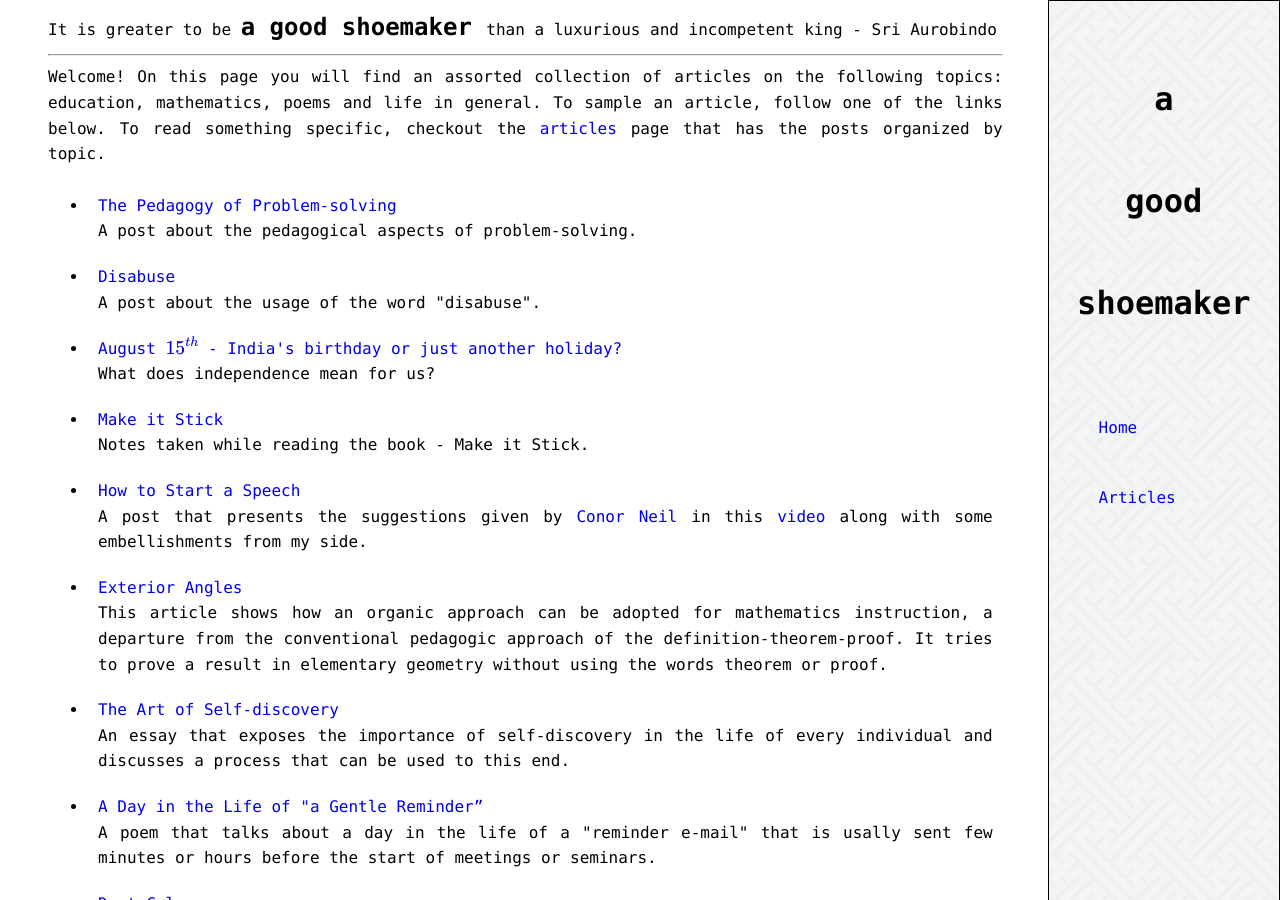
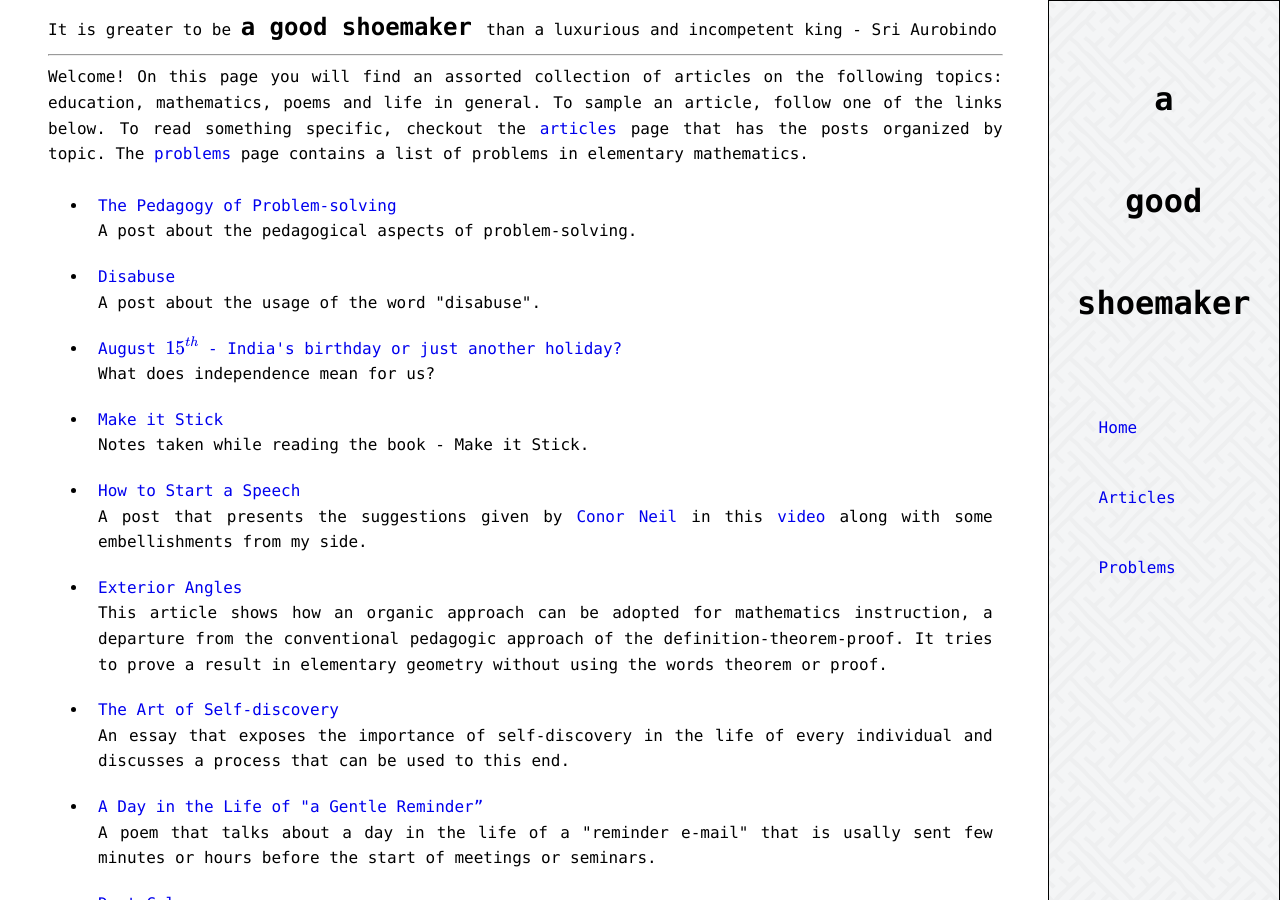
Before and after one commit to agoodshoemaker/agoodshoemaker.github.io, a Jekyll site: the page built from index.md, in a window 1280 px wide and 900 px high. Built offline with Jekyll 4.4.1, drawn with Linux system fonts in a browser that asks for light colours; formulas are drawn with MathJax 3; a script that is not in the unit is left out.

Commit message:
Edited the default layout

```diff
--- a/_layouts/default.html
+++ b/_layouts/default.html
@@ -20,6 +20,7 @@
 		<ul>
             <li> <a href="/index.html"> Home </a> </li>
 			<li> <a href="/articles.html"> Articles </a> </li>
+			<li> <a href="/problems.html"> Problems </a> </li>
 		</ul>
 
 	</div>
--- a/index.md
+++ b/index.md
@@ -4,7 +4,7 @@ layout: default
 mathjax: true
 ---
 
-Welcome! On this page you will find an assorted collection of articles on the following topics: education, mathematics, poems and life in general. To sample an article, follow one of the links below. To read something specific, checkout the <a href="/articles.html">articles</a> page that has the posts organized by topic.
+Welcome! On this page you will find an assorted collection of articles on the following topics: education, mathematics, poems and life in general. To sample an article, follow one of the links below. To read something specific, checkout the <a href="/articles.html">articles</a> page that has the posts organized by topic. The <a href="/problems.html">problems</a> page contains a list of problems in elementary mathematics.
 
 <ul>
   {% for post in site.posts %}
```
